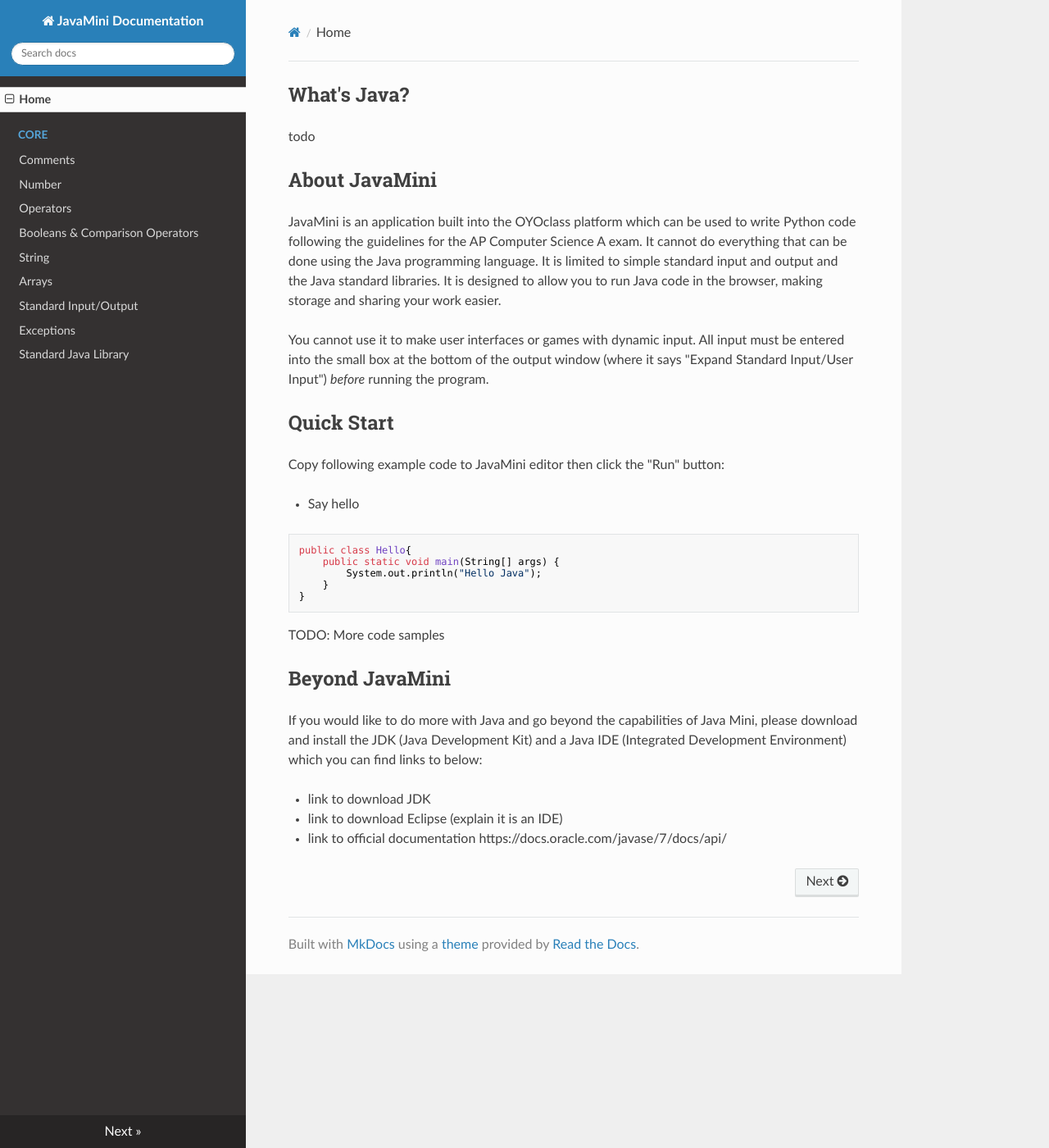
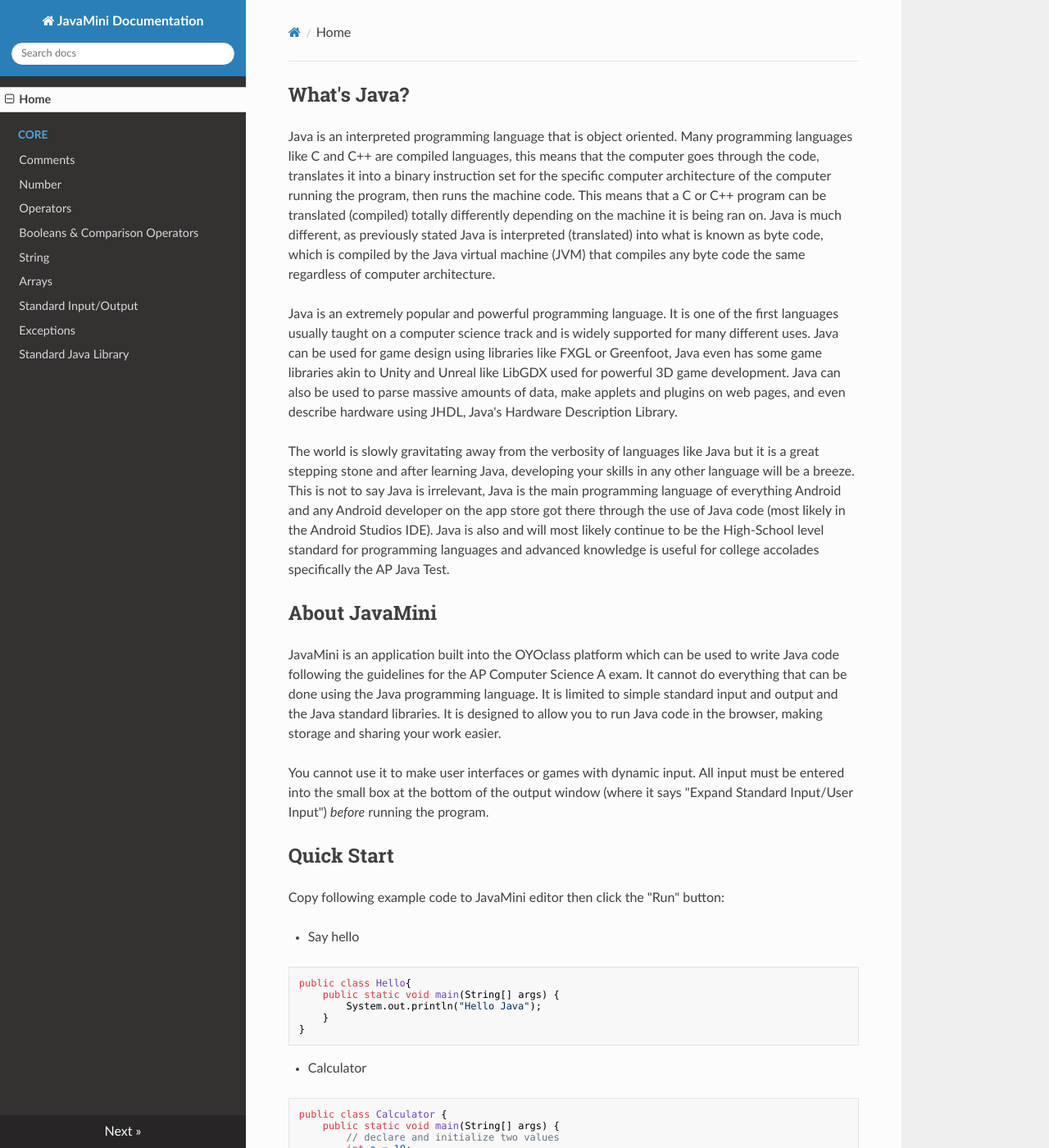
Before and after one commit to bofeng/javamini-doc, an MkDocs documentation site: the page built from doc/index.md, in a window 1280 px wide and 1400 px high. Shown: the whole window at 82% size. Built offline with MkDocs 1.6.1, drawn with Linux system fonts in a browser that asks for light colours; nearby versions of some CDN libraries; old or Windows-style settings are respelled for this version of MkDocs; some of the changed text lies outside the part shown.

Commit message:
Added About Java and links

````diff
--- a/doc/index.md
+++ b/doc/index.md
@@ -1,10 +1,14 @@
 ## What's Java?
 
-todo
+Java is an interpreted programming language that is object oriented. Many programming languages like C and C++ are compiled languages, this means that the computer goes through the code, translates it into a binary instruction set for the specific computer architecture of the computer running the program, then runs the machine code. This means that a C or C++ program can be translated (compiled) totally differently depending on the machine it is being ran on. Java is much different, as previously stated Java is interpreted (translated) into what is known as byte code, which is compiled by the Java virtual machine (JVM) that compiles any byte code the same regardless of computer architecture.
+
+Java is an extremely popular and powerful programming language. It is one of the first languages usually taught on a computer science track and is widely supported for many different uses. Java can be used for game design using libraries like FXGL or Greenfoot, Java even has some game libraries akin to Unity and Unreal like LibGDX used for powerful 3D game development. Java can also be used to parse massive amounts of data, make applets and plugins on web pages, and even describe hardware using JHDL, Java's Hardware Description Library.
+
+The world is slowly gravitating away from the verbosity of languages like Java but it is a great stepping stone and after learning Java, developing your skills in any other language will be a breeze. This is not to say Java is irrelevant, Java is the main programming language of everything Android and any Android developer on the app store got there through the use of Java code (most likely in the Android Studios IDE). Java is also and will most likely continue to be the High-School level standard for programming languages and advanced knowledge is useful for college accolades specifically the AP Java Test.
 
 ## About JavaMini
 
-JavaMini is an application built into the OYOclass platform which can be used to write Python code following the guidelines for the AP Computer Science A exam. It cannot do everything that can be done using the Java programming language. It is limited to simple standard input and output and the Java standard libraries. It is designed to allow you to run Java code in the browser, making storage and sharing your work easier.
+JavaMini is an application built into the OYOclass platform which can be used to write Java code following the guidelines for the AP Computer Science A exam. It cannot do everything that can be done using the Java programming language. It is limited to simple standard input and output and the Java standard libraries. It is designed to allow you to run Java code in the browser, making storage and sharing your work easier.
 
 You cannot use it to make user interfaces or games with dynamic input. All input must be entered into the small box at the bottom of the output window (where it says "Expand Standard Input/User Input") *before* running the program.
 
@@ -22,12 +26,32 @@
 }
 ```
 
-TODO: More code samples
+* Calculator
+
+```java
+public class Calculator {
+    public static void main(String[] args) {
+        // declare and initialize two values
+        int a = 10;
+        int b = 5;
+        // basic mathematical operations
+        System.out.println(a + b); // add
+        System.out.println(a - b); // subtract
+        System.out.println(a * b); // multiply
+        System.out.println(a / b); // divide
+        System.out.println(a + a / b); // mixed
+    }
+}
+```
 
 ## Beyond JavaMini
 
 If you would like to do more with Java and go beyond the capabilities of Java Mini, please download and install the JDK (Java Development Kit) and a Java IDE (Integrated Development Environment) which you can find links to below:
 
-* link to download JDK
-* link to download Eclipse (explain it is an IDE)
-* link to official documentation https://docs.oracle.com/javase/7/docs/api/
+* To download the JDK, [Click here](http://www.oracle.com/technetwork/java/javase/downloads/index.html)
+* To download the Eclipse IDE, [Click here](http://www.eclipse.org/downloads/eclipse-packages/),
+  * In the orange bar, choose your operating system (Windows, Mac OS X, or Linux)
+  * Click where it says "64 bit" next to "Eclipse IDE for Java Developers"
+* To download the Netbeans IDE, [Click here](https://netbeans.org/downloads/)
+  * Underneath the first column, where it says "Java SE", click on the Download button
+* If you download the JDK from above, you are probably using JDK 8. Java Mini uses JDK 7. There aren't too many differences. [Click here](https://docs.oracle.com/javase/7/docs/api/) for the documentation for Java 7.
````
